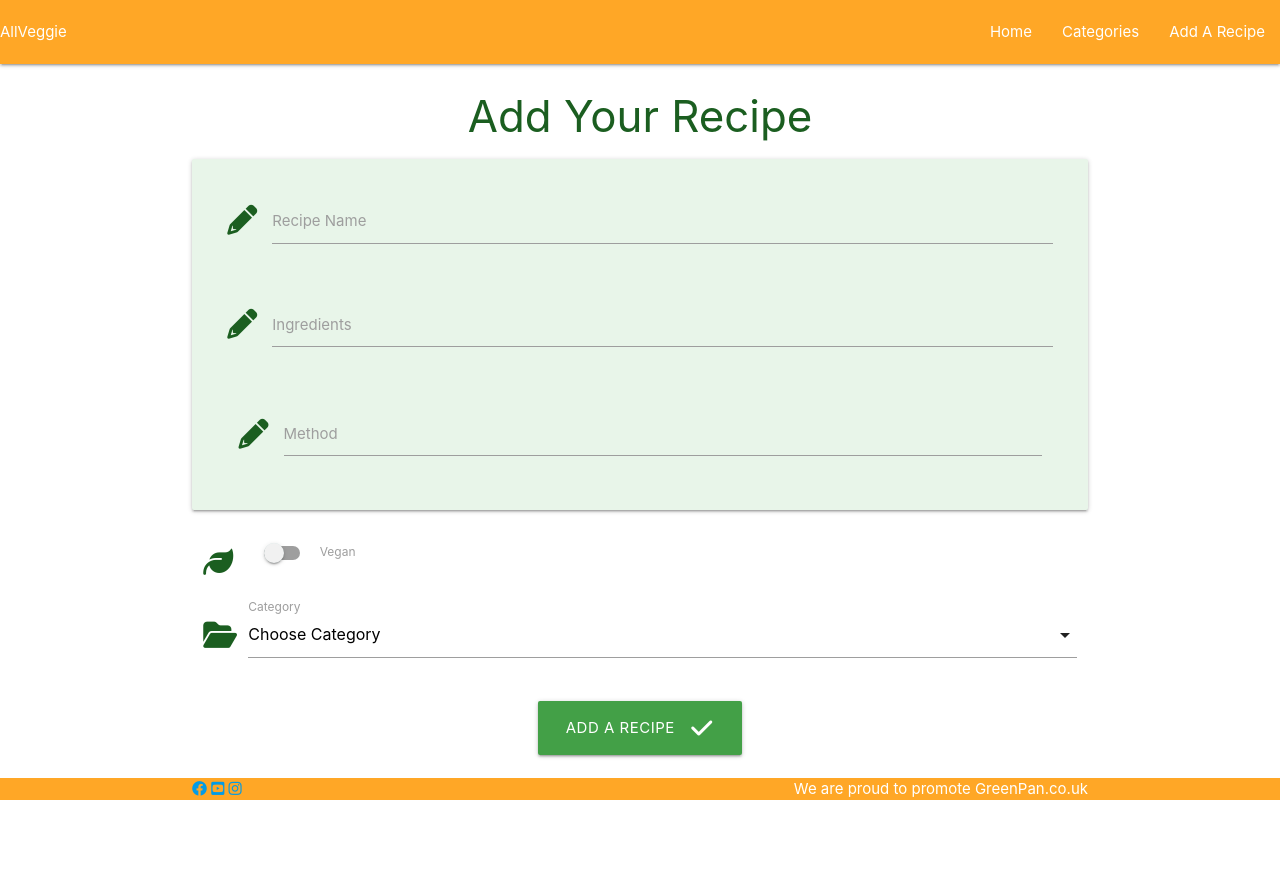
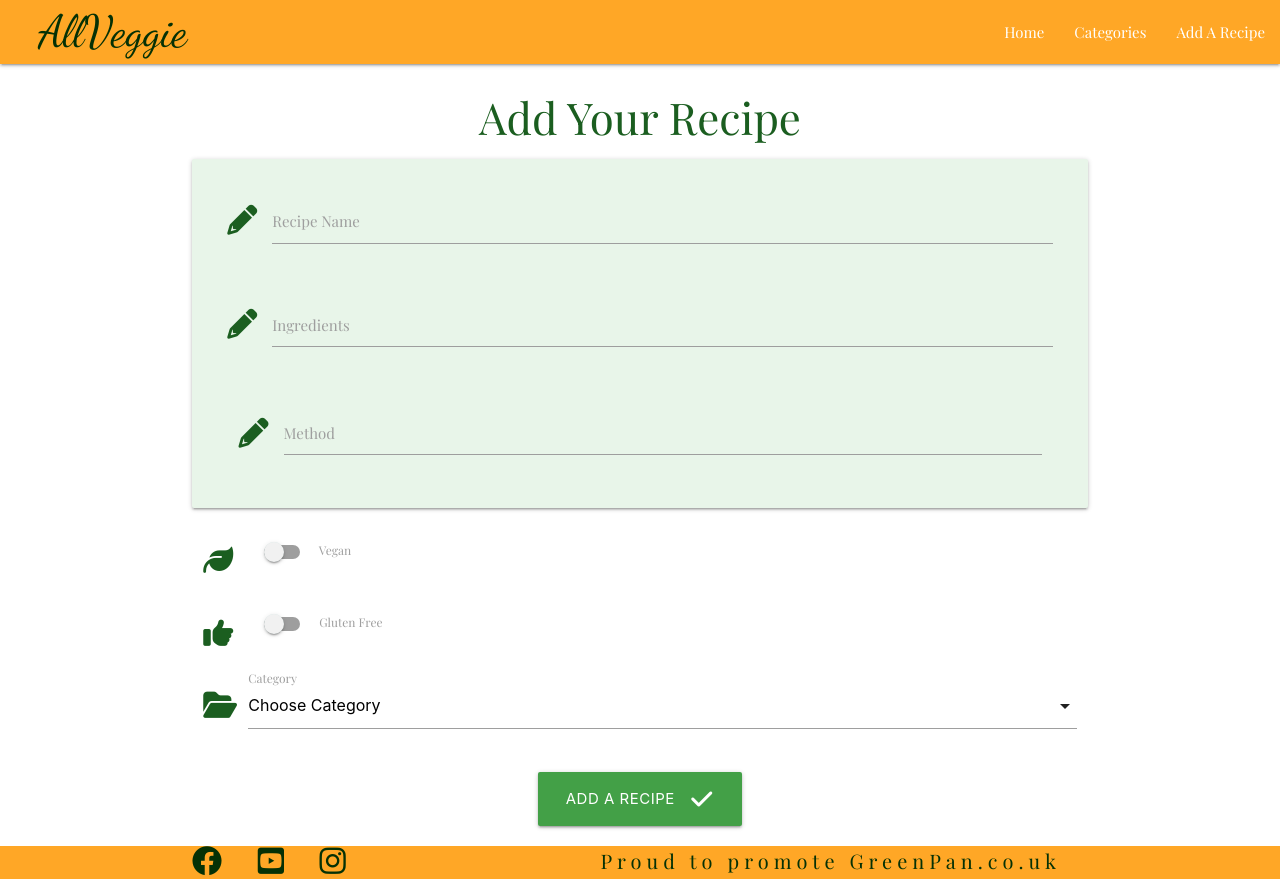
Before and after one commit to CarylThom/AllVeggie, a Flask app: page /add_recipe in a window 1280 px wide. Before the commit the page ends 800 px from the top, so only its background shows below. Run offline with Flask 2, Linux system fonts and the light colour scheme; data that the repository does not hold is empty; some libraries are stand-ins or nearby versions.

Commit message:
Add social media links and fonts

```diff
--- a/taskmanager/models.py
+++ b/taskmanager/models.py
@@ -19,6 +19,7 @@ class Recipe(db.Model):
     recipe_ingredients = db.Column(db.Text, nullable=False)
     recipe_method = db.Column(db.Text, nullable=False)
     is_vegan = db.Column(db.Boolean, default=False, nullable=False)
+    is_gf = db.Column(db.Boolean, default=False, nullable=False)
     category_id = db.Column(db.Integer, db.ForeignKey("category.id", ondelete="CASCADE"), nullable="False")
 
     def __repr__(self):
--- a/taskmanager/routes.py
+++ b/taskmanager/routes.py
@@ -51,6 +51,7 @@ def add_recipe():
             recipe_ingredients=request.form.get("recipe_ingredients"),
             recipe_method=request.form.get("recipe_method"),
             is_vegan=bool(True if request.form.get("is_vegan") else False),
+            is_gf=bool(True if request.form.get("is_vegan") else False),
             category_id=request.form.get("category_id")
         )
         db.session.add(recipe)
--- a/taskmanager/static/css/style.css
+++ b/taskmanager/static/css/style.css
@@ -1,11 +1,45 @@
+@import url('https://fonts.googleapis.com/css2?family=Dancing+Script&family=Press+Start+2P&display=swap');
+@import url('https://fonts.googleapis.com/css2?family=Dancing+Script&family=Playfair+Display&family=Press+Start+2P&display=swap');
+
+
 body {
     display: flex;
     min-height: 100vh;
     flex-direction: column;
-
 
 }
 
 main {
     flex: 1 0 auto;
 }
+
+.footer-text a {
+    color: rgb(5, 49, 5);
+    font-size: 20px;
+    letter-spacing: 5px;
+    padding-right: 3%;
+
+}
+
+.footer-text a:hover {
+    color: #fafafa;
+}
+
+.site-logo {
+    font-family: 'Dancing Script';
+    color: rgb(5, 49, 5);
+    font-size: 3rem;
+    padding-left: 3%;
+}
+
+.container {
+    font-family: 'Playfair Display';
+    color: rgb(5, 49, 5);
+
+}
+
+.nav-wrapper {
+    font-family: "Playfair Display";
+    color: rgb(5, 49, 5);
+
+}
--- a/taskmanager/templates/add_recipe.html
+++ b/taskmanager/templates/add_recipe.html
@@ -49,6 +49,20 @@
     </div>
 </div>
 
+<!-- is gluten-free -->
+<div class="row">
+    <div class="input-field col s12">
+        <div class="switch">
+            <i class="fa fa-thumbs-up prefix  green-text text-darken-4"></i>
+            <label for="is_gf">
+                <input id="is_gf" name="is_gf" type="checkbox">
+                <span class="lever"></span>
+                Gluten Free
+            </label>
+        </div>
+    </div>
+</div>
+
 <!-- category id -->
 <div class="row">
     <div class="input-field col s12">
--- a/taskmanager/templates/base.html
+++ b/taskmanager/templates/base.html
@@ -18,6 +18,7 @@
 
 <body>
 
+
     <header>
         <!-- top navbar -->
         <nav class="orange lighten-1">
@@ -33,12 +34,13 @@
         </nav>
 
         <!-- mobile navbar-->
-        <ul class="sidenav" id="mobile-nav">
+        <ul class="sidenav" id="mobile-demo">
             <li><a href="{{ url_for('home') }}">Home</a></li>
             <li><a href="{{ url_for('categories') }}">Categories</a></li>
             <li><a href="{{ url_for('add_recipe') }}">Add A Recipe</a></li>
         </ul>
     </header>
+
 
 
     <main class="container">
@@ -49,13 +51,14 @@
     <footer class="orange lighten-1">
         <div class="footer-text">
             <div class="container">
-                <a class="social" href="https://www.facebook.com" target="_blank"><i class="fab fa-facebook"> </i>
-                    <a href="https://www.youtube.com" target="_blank"><i class="fab fa-youtube-square"></i>
-                        <a href="https://www.instagram.com" target="_blank"><i class="fab fa-instagram"> </i></a>
-                        <a class="white-text right" href="https://www.greenpan.co.uk" target="_blank" alt="noopener">We
-                            are proud to promote
-                            GreenPan.co.uk</a>
-
+                <a href="https://www.facebook.com" target="_blank" alt="noopener"><i class="fab fa-facebook small">
+                    </i></a>
+                <a href="https://www.youtube.com" target="_blank" alt="noopener"><i class="fab fa-youtube-square small">
+                    </i></a>
+                <a href="https://www.instagram.com" target="_blank" alt="noopener"><i class="fab fa-instagram small">
+                    </i></a>
+                <a class="green-darken-4 right" href="https://www.greenpan.co.uk" target="_blank" alt="noopener">Proud to
+                    promote GreenPan.co.uk</a>
             </div>
         </div>
     </footer>
```
Also changed, not shown: taskmanager/static/js/script.js (line endings or trailing spaces).
